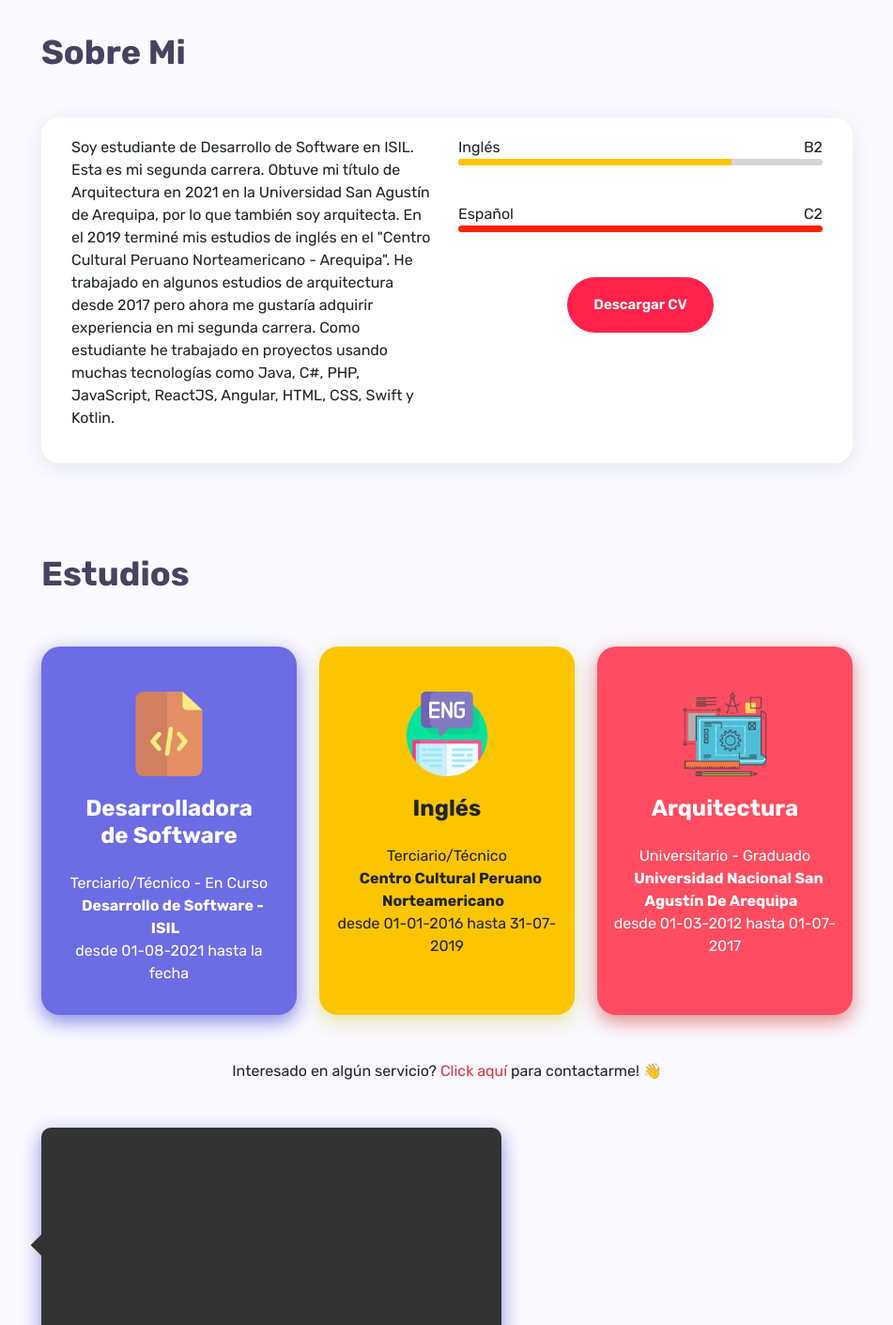
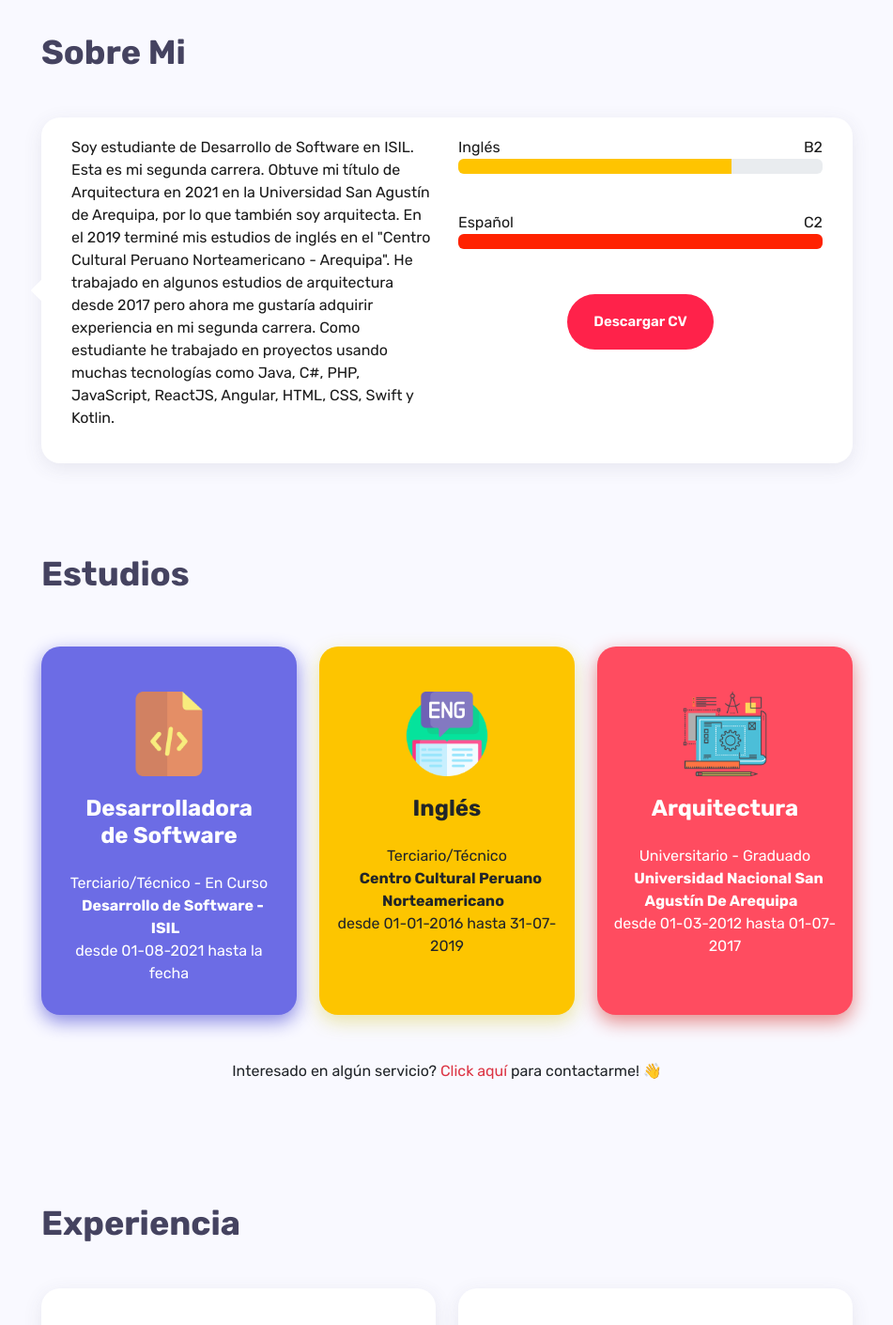
Before and after one commit to elizabeth-spq/cvElizabeth, a React (Create React App) app: page / in a window 1280 px wide. Shown: the part 800-2210 px from the top of the page at 94% size, without its empty margins (292-1243 px from the left). Built offline with nearby package versions, Linux system fonts and the light colour scheme.

Commit message:
Formulario Contacto/Validaciones finalizadas

```diff
--- a/src/components/Contacto.js
+++ b/src/components/Contacto.js
@@ -1,8 +1,53 @@
-import React, { useRef } from 'react';
+import React, { useRef, useState, useEffect } from 'react';
 import './Contacto.css';
 
 
 function Contacto(props) {
+    const initialValues = { nombre: "", email: "", asunto: "", mensaje: "" };
+    const [formValues, setFormValues] = useState(initialValues);
+    const [formErrors, setFormErrors] = useState({});
+    const [isSubmit, setIsSubmit] = useState(false);
+
+    const handleChange = (e) => {
+        const { name, value } = e.target;
+        setFormValues({ ...formValues, [name]: value });
+    };
+    const handleSubmit = (e) => {
+        e.preventDefault();
+        setFormErrors(validate(formValues));
+        setIsSubmit(true);
+    };
+
+    useEffect(() => {
+        console.log(formErrors);
+        if (Object.keys(formErrors).length === 0 && isSubmit) {
+            console.log(formValues);
+        }
+
+    }, [formErrors])
+
+    const validate = (values) => {
+        const errors = {};
+        const regex = /^[A-Z0-9._%+-]+@[A-Z0-9.-]+\.[A-Z]{2,4}$/i;
+        if (!values.nombre) {
+            errors.nombre = "El Nombre es requerido";
+        }
+        if (!values.email) {
+            errors.email = "El Email es requerido";
+        } else if(!regex.test(values.email)){
+            errors.email = "Email no válido";
+        }
+        if (!values.asunto) {
+            errors.asunto = "El asunto es requerido";
+        }
+        if (!values.mensaje) {
+            errors.mensaje = "El mensaje es requerido";
+        }
+
+        return errors;
+
+    }
+
     return (
         <div id='contacto' className='servicios container'>
             <h1 className='subtitle my-5'>Contacto</h1>
@@ -11,22 +56,55 @@ function Contacto(props) {
                     <h3>¿Qué opinas de mi trabajo?</h3>
                     <h5> Puedes enviarme un <span className='text-danger'>email</span>  con tu opinión 👋 </h5>
                 </div>
-                <div  class="col-sm-8">
-                    <form id='frmContacto' action="">
+                <div class="col-sm-8">
+                    <form onSubmit={handleSubmit} id='frmContacto' action="">
                         <div class="row row-cols-1 row-cols-sm-2 row-cols-md-2">
                             <div class="col ">
-                                <input className='form-control w-100' type="text" placeholder='Nombre' />
+                                <input
+                                    name='nombre'
+
+                                    className='form-control w-100'
+                                    type="text" placeholder='Nombre'
+                                    value={formValues.nombre}
+                                    onChange={handleChange} />
+                                <p className=' ms-4 text-danger  fs-6'>{formErrors.nombre}</p>
                             </div>
+
                             <div class="col ">
-                                <input className='form-control w-100' type="email" placeholder='direccion@email.com' />
+                                <input
+                                    name='email'
+
+                                    className='form-control w-100'
+                                    type="email"
+                                    placeholder='direccion@email.com'
+                                    value={formValues.email}
+                                    onChange={handleChange} />
+                                <p className=' ms-4 text-danger  fs-6'>{formErrors.email}</p>
                             </div>
+
                         </div>
                         <div className='mt-4'>
-                            <input className='form-control w-100' type="text" placeholder='Asunto' />
+                            <input
+                                name='asunto'
+
+                                className='form-control w-100'
+                                type="text"
+                                placeholder='Asunto'
+                                value={formValues.asunto}
+                                onChange={handleChange} />
                         </div>
+                        <p className=' ms-4 text-danger  fs-6'>{formErrors.asunto}</p>
                         <div id='frmTextArea' className='mt-4' >
-                            <textarea className='form-control' placeholder="Escribe tu comentario aquí" id="floatingTextarea2" ></textarea>
+                            <textarea
+                                name='mensaje'
+                                maxlength="300"
+                                className='form-control'
+                                placeholder="Escribe tu comentario aquí"
+                                value={formValues.mensaje}
+                                onChange={handleChange}
+                                 ></textarea>
                         </div>
+                        <p className=' ms-4 text-danger  fs-6'>{formErrors.mensaje}</p>
 
                         <div id='btnContactar' className="my-5 text-start">
                             <button className='btnBontona  top-50 start-50'>Enviar Mensaje</button>
--- a/src/components/Experiencia.css
+++ b/src/components/Experiencia.css
@@ -22,10 +22,10 @@
     color: #FF4C60;
 }
 .red-grey-icon{
-    color: #ff8291;
+    color: #c1c1c1;
 }
 .red-line{
-    background-color: #FF4C60;
+    background-color: #c1c1c1;
 }
 .red-grey-line{
     background-color: #ff8291;
--- a/src/components/Servicios.css
+++ b/src/components/Servicios.css
@@ -50,30 +50,3 @@
 .card-color-3:hover{
     transform: translateY(-3%);
 }
-
-
-.tooltip-left {
-    /* Modify size here: */
-    --size: 500px;
-    --padding: 10px;
-
-    position: relative;
-    width: calc(var(--size) - var(--padding));
-    height: calc(var(--size) / 2);
-    background: #333;
-    padding: var(--padding);
-    color: white;
-    border-radius: 10px;
-    box-shadow: rgb(136, 136, 228) 0px 7px 20px 0px;
-  }
-
-  .tooltip-left:after {
-    content: '';
-    position: absolute;
-    top: 50%;
-    left: 0%;
-    transform: translate(-50%, -50%) rotate(45deg);
-    background: #333;
-    height: 16px;
-    width: 16px;
-  }
--- a/src/components/Servicios.js
+++ b/src/components/Servicios.js
@@ -48,9 +48,7 @@ function Servicios(props) {
                 <small className='minText fs-6 '>Interesado en algún servicio? <a href="#contacto" className='link-danger'> Click aquí</a>  para contactarme! 👋</small>
             </div>
 
-            <div className='tooltip-left'>
 
-            </div>
 
         </div>
     );
--- a/src/home/Aboutme.css
+++ b/src/home/Aboutme.css
@@ -11,46 +11,9 @@
     padding-top: 80px;
 
 }
-.description{
 
-    display: flex;
-    box-sizing: border-box;
-    background-color: #FFFFFF;
-    box-shadow: 0px 5px 20px 0px rgb(69 67 96 / 10%);
-    transition: background 0.3s, border 0.3s, border-radius 0.3s, box-shadow 0.3s;
-    padding: 20px 20px 20px 20px;
-    border-radius: 20px 20px 20px 20px;
-}
-.progress{
-    width: auto;
-    height: 7px;
-    background-color: rgb(214, 214, 214);
-    border-radius: 3.5px;
-}
-.progress-bar-a{
-    height: 7px;
-    width: 68%;
-    background-color: rgb(255, 196, 0);
-    border-radius: 3.5px;
-}
-.progress-bar-b{
-    height: 7px;
-    width: 100%;
-    background-color: rgb(255, 34, 0);
-    border-radius: 3.5px;
-}
-.btn-download{
-    width:auto;
-    color: #FFF;
-    background: #FF4C60;
-    display: inline-block;
-    vertical-align: middle;
-    border-radius: 60px;
-    font-size: 16px;
-    font-weight: 700;
-    padding: 12px 32px;
-    border: none;
-}
+
+/*Progress bar*/
 .ingles{
     width: 75%;
     background-color: rgb(255, 196, 0);
@@ -59,3 +22,36 @@
     width: 100%;
     background-color: rgb(255, 34, 0);
 }
+
+
+/* card contenedor con forma */
+.description{
+    display: flex;
+    box-sizing: border-box;
+}
+.tooltip-left {
+    /* Modify size here: */
+    --size: 500px;
+    --padding: 20px;
+
+    position: relative;
+    width: auto - var(--padding);
+    height: auto;
+    background: #ffffff;
+    padding: var(--padding);
+    color: rgb(27, 27, 27);
+    border-radius: 20px;
+    box-shadow: 0px 5px 20px 0px rgb(69 67 96 / 10%);
+    transition: background 0.3s, border 0.3s, border-radius 0.3s, box-shadow 0.3s;
+  }
+
+  .tooltip-left:after {
+    content: '';
+    position: absolute;
+    top: 50%;
+    left: 0%;
+    transform: translate(-50%, -50%) rotate(45deg);
+    background: #ffffff;
+    height: 16px;
+    width: 16px;
+  }
--- a/src/home/Aboutme.js
+++ b/src/home/Aboutme.js
@@ -1,16 +1,16 @@
 import React from 'react';
 import './Aboutme.css';
+import resume from '../assets/CVElizabethPumacotaESP.pdf';
 
 function Aboutme(props) {
     return (
         <div id='aboutme' className='sobremi container'>
             <h1 className='subtitle mb-5'>Sobre Mi</h1>
 
-            <div class="row description margin-description mb-5">
+            <div class="row description tooltip-left margin-description mb-5">
                 <div class="col-sm-6 col-md-5 col-lg-6">
                     <p>Soy estudiante de Desarrollo de Software en ISIL. Esta es mi segunda carrera. Obtuve mi título de Arquitectura en 2021 en la Universidad San Agustín de Arequipa, por lo que también soy arquitecta. En el 2019 terminé mis estudios de inglés en el "Centro Cultural Peruano Norteamericano - Arequipa". He trabajado en algunos estudios de arquitectura desde 2017 pero ahora me gustaría adquirir experiencia en mi segunda carrera. Como estudiante he trabajado en proyectos usando muchas tecnologías como Java, C#, PHP, JavaScript, ReactJS, Angular, HTML, CSS, Swift y Kotlin.</p>
                 </div>
-
                 <div class="col-sm-6 col-md-5 offset-md-2 col-lg-6 offset-lg-0">
                     <div className='row'>
                         <div className='col'>Inglés</div>
@@ -27,11 +27,12 @@ function Aboutme(props) {
                         <div class="progress-bar espanol" role="progressbar" aria-valuenow="100" aria-valuemin="0" aria-valuemax="100"></div>
                     </div>
                     <div className="mt-5 text-center">
-                        <button className='btnBontona top-50 start-50'>Descargar CV</button>
+                        <a href={resume}
+                           download="CVElizabethPumacotaESP.pdf" >
+                            <button className='btnBontona top-50 start-50'>Descargar CV</button>
+                        </a>
                     </div>
                 </div>
-
-
             </div>
         </div>
     );
```
Also changed, not shown: 1 other file (tests, documents, lock files or other folders).
